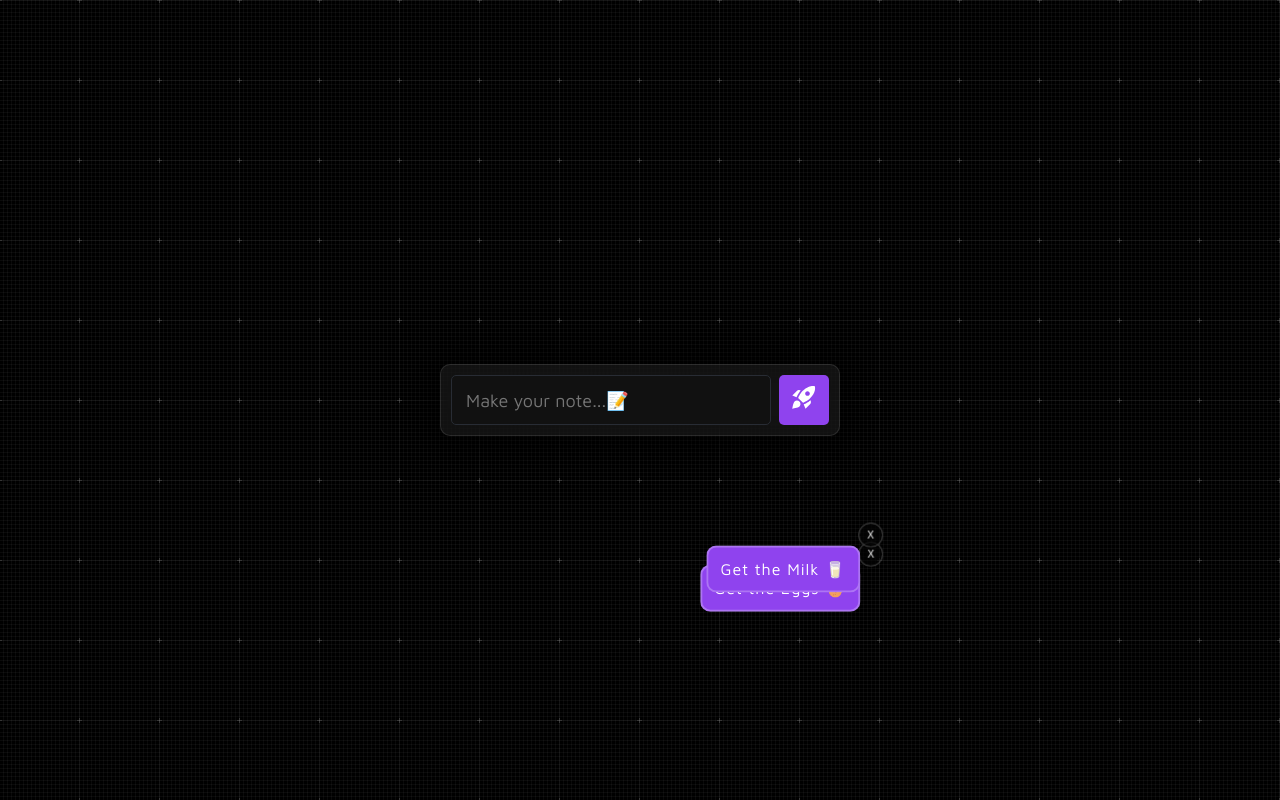
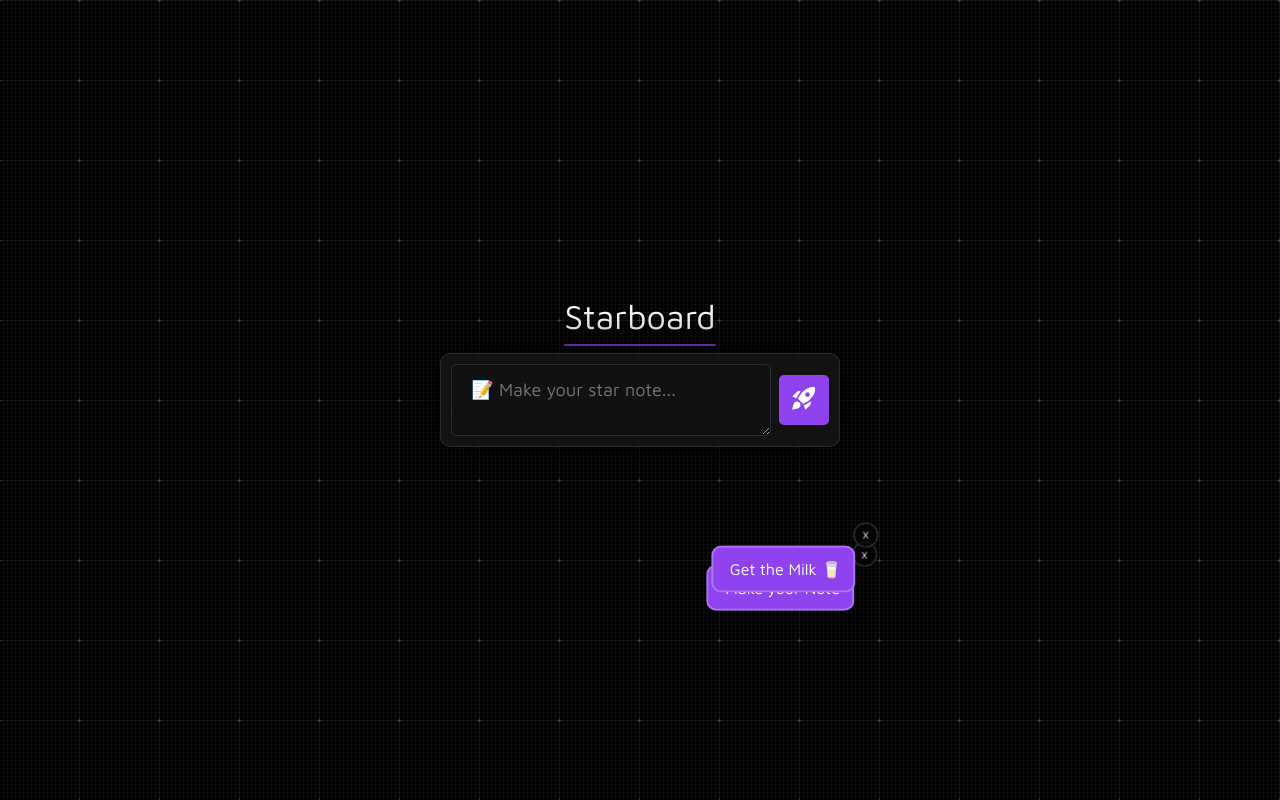
Before and after one commit to abuzareal/the-new-age-notes-app, a React (Create React App) app: page / in a window 1280 px wide. Built offline with nearby package versions, Linux system fonts and the light colour scheme.

Commit message:
added title

```diff
--- a/public/index.html
+++ b/public/index.html
@@ -20,31 +20,14 @@
   <link rel="preconnect" href="https://fonts.googleapis.com">
   <link rel="preconnect" href="https://fonts.gstatic.com" crossorigin>
   <link href="https://fonts.googleapis.com/css2?family=Maven+Pro:wght@400;500;600;700&display=swap" rel="stylesheet">
-  <!--
-      Notice the use of %PUBLIC_URL% in the tags above.
-      It will be replaced with the URL of the `public` folder during the build.
-      Only files inside the `public` folder can be referenced from the HTML.
 
-      Unlike "/favicon.ico" or "favicon.ico", "%PUBLIC_URL%/favicon.ico" will
-      work correctly both with client-side routing and a non-root public URL.
-      Learn how to configure a non-root public URL by running `npm run build`.
-    -->
-  <title>React App</title>
+  <title>Starboard ✨</title>
 </head>
 
 <body>
   <noscript>You need to enable JavaScript to run this app.</noscript>
   <div id="root"></div>
-  <!--
-      This HTML file is a template.
-      If you open it directly in the browser, you will see an empty page.
 
-      You can add webfonts, meta tags, or analytics to this file.
-      The build step will place the bundled scripts into the <body> tag.
-
-      To begin the development, run `npm start` or `yarn start`.
-      To create a production bundle, use `npm run build` or `yarn build`.
-    -->
 </body>
 
 </html>
--- a/src/App.css
+++ b/src/App.css
@@ -22,10 +22,29 @@
   }
 }
 
+h1 {
+  font-size: 34px;
+  color: #ffffff;
+
+  margin-bottom: 0px;
+
+  position: fixed;
+  font-weight: 100;
+  font-family: "Maven Pro", sans-serif;
+  text-decoration: solid underline #8f43ee;
+  text-decoration-thickness: 2px;
+  text-underline-offset: 8px;
+  text-decoration-color: #8f43ee;
+  text-underline-position: under;
+  z-index: 111111;
+  top: 37%;
+  opacity: 8;
+}
+
 form {
   position: fixed;
   z-index: 44444444444444;
-  border: 1px solid #ffffff1c;
+  border: 1px solid #282c34;
   background-color: #3333334f;
   backdrop-filter: blur(10px);
   border-radius: 10px;
@@ -35,30 +54,28 @@ form {
   justify-content: space-between;
   padding: 10px;
   width: 400px;
-  font-family: 'Maven Pro', sans-serif;
+  font-family: "Maven Pro", sans-serif;
   box-shadow: 0px 0px 40px 10px #000000a1;
 }
 
-form > input {
+form > textarea {
   background-color: #111111 !important;
   color: rgba(255, 255, 255, 0.836);
   border: 1px solid #282c34;
   border-radius: 5px;
-  height: 50px;
+  height: auto;
   font-size: 18px;
   width: 320px;
-  font-family: 'Maven Pro', sans-serif;
+  font-family: "Maven Pro", sans-serif;
   padding: 14px;
+  outline: none;
+  transform-origin: top;
   transition: all 0.3s cubic-bezier(0.39, 0.575, 0.565, 1);
 }
 
-input:focus {
+textarea:focus {
   border: #8f43ee 1px solid;
   box-shadow: #a85fff55 0px 0px 10px 0px;
-}
-
-input {
-  outline: none;
 }
 
 form button {
--- a/src/App.js
+++ b/src/App.js
@@ -3,12 +3,13 @@ import React, { useState } from "react";
 
 import DraggableItem from "./components/DraggableItem";
 import { MdRocketLaunch } from "react-icons/md";
-import Draggable from "react-draggable";
+import { BsClipboardPlus } from "react-icons/bs";
+
 function App() {
   const items = [
     {
       id: 1,
-      name: " Get the Eggs 🥚",
+      name: " Make your Note",
       xPos: Math.random() * 250,
       yPos: Math.random() * 250,
     },
@@ -35,6 +36,7 @@ function App() {
     // Check if the value is valid
 
     setItem(value);
+    setIsValid(true);
   };
 
   const submitHandler = (e) => {
@@ -69,8 +71,10 @@ function App() {
   };
 
   return (
-    <Draggable>
+    <>
       <div className="App">
+        <h1>Starboard</h1>
+
         {list.map((item) => {
           return (
             <React.Fragment key={item.id}>
@@ -87,11 +91,11 @@ function App() {
         <form onSubmit={submitHandler}>
           {" "}
           {/* Wrap the input and button in a form */}
-          <input
+          <textarea
             type="text"
             value={item}
             onChange={changeHandler}
-            placeholder="Make your note...📝"
+            placeholder=" 📝 Make your star note..."
             // onBlur={() =>
             //   item.length > 0 ? setIsValid(true) : setIsValid(false)
             // }
@@ -113,7 +117,7 @@ function App() {
           </div>
         )}
       </div>
-    </Draggable>
+    </>
   );
 }
 
--- a/src/components/DraggableItem.jsx
+++ b/src/components/DraggableItem.jsx
@@ -14,19 +14,19 @@ const DraggableItem = ({ item, xPos, yPos, deleteNote, id }) => {
     position: "absolute",
     alignItems: "center",
     padding: "12px",
-    textAlign: "center",
+    textAlign: "left",
     borderRadius: "10px",
     boxShadow: isDragged
-      ? "0px 0px 100px 0px #8F43EE, 0px 0px 0px 0px #8F43EE"
+      ? "0px 0px 100px 0px #8F43EE, 0px 0px 0px 0px #8F43EE "
       : "0px 0px 0px 0px #8F43EE",
     cursor: "move",
     transition: "all 0.4s cubic-bezier(0,.99,.28,1.01)",
 
     zIndex: "100000000",
     fontWeight: "400",
-    letterSpacing: "1px",
     fontSize: "1rem",
-    animation: isDragged ? "pulsate 1s ease-in-out infinite" : "none",
+    fontFamily: "Maven Pro , sans-serif !important;",
+    animation: isDragged ? "pulsate 1.3s ease-in-out infinite" : "none",
   };
 
   return (
@@ -44,7 +44,7 @@ const DraggableItem = ({ item, xPos, yPos, deleteNote, id }) => {
       }}
     >
       <h4 style={style}>
-        {item}
+        <pre>{item}</pre>
         <button
           onClick={() => {
             deleteNote(id);
--- a/src/components/style.css
+++ b/src/components/style.css
@@ -34,7 +34,8 @@ h4 button {
   transform-origin: center;
   font-size: 10px;
   cursor: pointer;
-  transition: all 0.1s ease-in-out;
+
+  transition: all 0.15s ease-in-out;
   top: -25px;
   right: -25px;
 }
@@ -57,16 +58,30 @@ h4 button:hover {
   justify-content: center;
   align-items: center;
   flex-direction: column;
-  background-color: rgba(255, 87, 87, 0.144);
+  background-color: rgba(255, 70, 70, 0.75);
   color: rgb(255, 255, 255);
   backdrop-filter: blur(5px);
   height: 20px;
   padding: 20px;
-  width: 300px;
+  width: 250px;
   z-index: 111111111111111111111111111;
-  top: 20px;
+  bottom: 30px;
+  right: 40px;
   border-radius: 10px;
   box-shadow: 0px 0px 10px 0px #000000;
-  transition: top 1s ease-in-out;
+
+  transition: transform 1s ease-in-out;
   font-family: "Maven Pro", sans-serif;
+
+  animation: slideLeft 100ms ease;
 }
+
+@keyframes slideLeft {
+  0% {
+    transform: translateY(100px);
+  }
+
+  100% {
+    transform: translateY(0px);
+  }
+}
--- a/src/index.css
+++ b/src/index.css
@@ -2,18 +2,19 @@
   margin: 0;
   padding: 0;
   box-sizing: border-box;
+  font-family: "Maven Pro", sans-serif;
 }
 
 body {
   margin: 0;
   padding: 0;
-  font-family: Fira Code;
+
   background: linear-gradient(
       -90deg,
       rgba(255, 255, 255, 0.04) 1px,
       transparent 1px
     ),
-    linear-gradient(rgba(255, 255, 255, 0.04)1px, transparent 1px),
+    linear-gradient(rgba(255, 255, 255, 0.04) 1px, transparent 1px),
     linear-gradient(-90deg, rgba(255, 255, 255, 0.04) 1px, transparent 1px),
     linear-gradient(rgba(255, 255, 255, 0.04) 1px, transparent 1px),
     linear-gradient(
@@ -22,7 +23,7 @@ body {
       #000000 78px,
       transparent 78px
     ),
-    linear-gradient(-90deg, rgba(73, 73, 73,0.5) 1px, transparent 1px),
+    linear-gradient(-90deg, rgba(73, 73, 73, 0.5) 1px, transparent 1px),
     linear-gradient(
       -90deg,
       transparent 3px,
@@ -30,14 +31,14 @@ body {
       #000000 78px,
       transparent 78px
     ),
-    linear-gradient(rgb(73, 73, 73,0.5) 1px, transparent 1px), #000;
+    linear-gradient(rgb(73, 73, 73, 0.5) 1px, transparent 1px), #000;
   background-size: 4px 4px, 4px 4px, 80px 80px, 80px 80px, 80px 80px, 80px 80px,
     80px 80px, 80px 80px;
 }
 
-code {
-  font-family: source-code-pro, Menlo, Monaco, Consolas, "Courier New",
-    monospace;
+* ::selection {
+  background-color: #8f43ee;
+  color: #ffffff;
 }
 
 ::-webkit-scrollbar {
```
